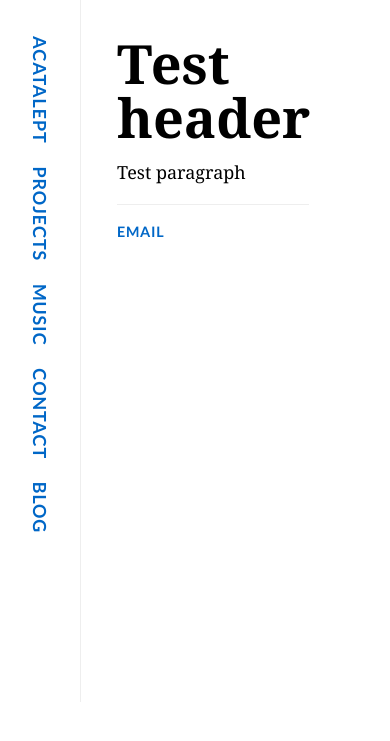
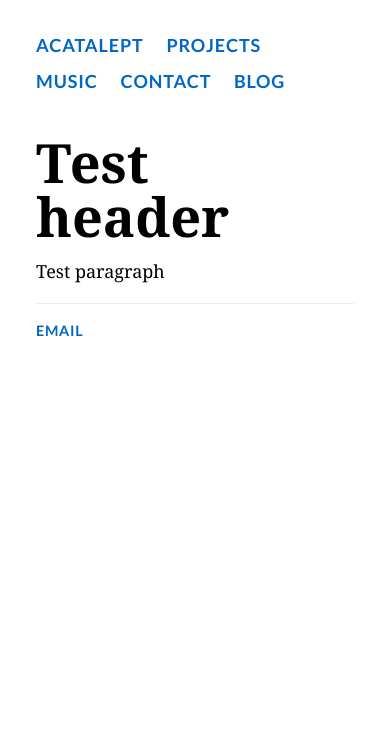
Before and after one commit to acatalept/acatalept.github.io, a Jekyll site: the page built from index.html, in a window 390 px wide. Shown: the top 741 px of the page. Built offline with Jekyll 4.4.1, drawn with Linux system fonts in a browser that asks for light colours; some web fonts are replaced.

Commit message:
mobile device width fixes

```diff
--- a/css/main.css
+++ b/css/main.css
@@ -1,6 +1,6 @@
 body {
     margin: 2em auto;
-    padding: 0 4.5em 0 6.5em;
+    padding: 0 2em 0 6.5em;
     max-width: 40em;
     font: 400 18px/1.6 "Sorts Mill Goudy", Georgia, Cambria, "Times New Roman", Times, serif;
     font-smoothing: antialiased;
@@ -129,6 +129,10 @@ footer {
     font-size: .8em;
 }
 
+.post img {
+  max-width: 100%;
+}
+
 ul.posts {
     padding: 0;
 }
@@ -143,3 +147,23 @@ blockquote {
     padding-left: 20px;
     margin: 0 0 20px 20px;
 }
+
+
+@media (max-width: 940px) {
+  body {
+    padding-left: 2em;
+  }
+  nav {
+    position: relative;
+    margin: -.5em 0 2em 0;
+    transform: none;
+    filter: none;
+  }
+  .navback {
+    display: none;
+  }
+  nav ul {
+    line-height: 2em;
+    white-space: normal;
+  }
+}
```
